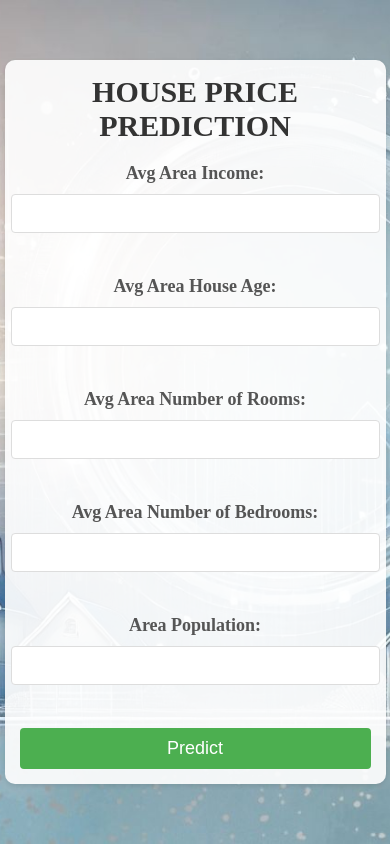
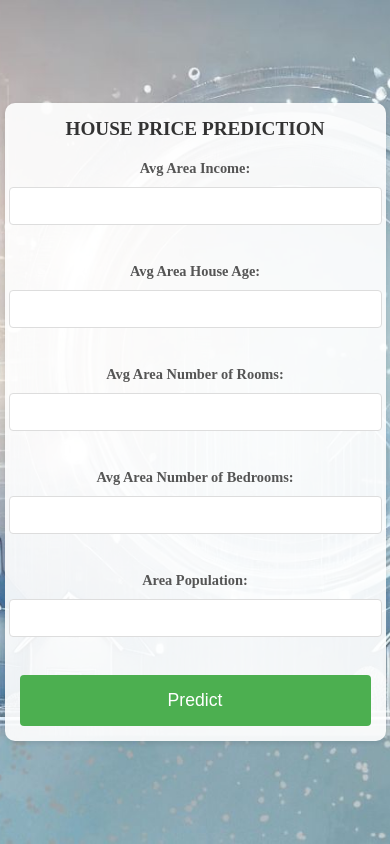
Before and after one commit to Mahalakshmi105/flask-app-repo, a Flask app: page / in a window 390 px wide. Run offline with Flask 3, Linux system fonts and the light colour scheme; parts of the project's set-up code (start-up, migrations or seed data) failed here and were passed over.

Commit message:
Update styles.css

```diff
--- a/static/styles.css
+++ b/static/styles.css
@@ -1,4 +1,3 @@
-/* General body style */
 body {
     font-family: "Times New Roman", Times, serif;
     font-size: 20px;
@@ -14,29 +13,29 @@ body {
     align-items: center;
 }
 
-/* Container for all content */
+
 .container {
     width: 90%;
-    max-width: 500px; /* Reduce the maximum width of the container */
+    max-width: 500px;
     padding: 20px;
-    background-color: rgba(255, 255, 255, 0.9); /* Semi-transparent background */
+    background-color: rgba(255, 255, 255, 0.9);
     box-shadow: 0 2px 5px rgba(0, 0, 0, 0.1);
     border-radius: 10px;
     display: flex;
     flex-direction: column;
     align-items: center;
-    gap: 20px; /* Spacing between elements */
+    gap: 20px;
 }
 
-/* Heading Style */
+
 h2 {
     text-align: center;
     color: #333;
-    font-size: 1.5em; /* Adjust font size */
-    margin: 0; /* Remove unnecessary margin */
+    font-size: 1.5em;
+    margin: 0;
 }
 
-/* Image container styles */
+
 .image-container {
     width: 100%;
     text-align: center;
@@ -49,22 +48,22 @@ h2 {
     box-shadow: 0 2px 10px rgba(0, 0, 0, 0.1);
 }
 
-/* Form Styles */
+
 form {
     width: 100%;
     display: flex;
     flex-direction: column;
     align-items: center;
-    gap: 10px; /* Reduce spacing between inputs */
+    gap: 10px;
 }
 
 label {
-    font-size: 0.9em; /* Adjust label font size */
+    font-size: 0.9em;
     color: #555;
 }
 
 input[type="text"] {
-    width: 100%; /* Ensure inputs take full width */
+    width: 100%;
     padding: 8px;
     border: 1px solid #ddd;
     border-radius: 4px;
@@ -74,22 +73,39 @@ input[type="text"] {
 input[type="submit"] {
     background-color: #4CAF50;
     color: white;
-    padding: 10px;
+    padding: 12px;
     border: none;
     border-radius: 4px;
     cursor: pointer;
-    font-size: 0.9em;
-    width: 100%; /* Full-width button */
+    font-size: 1em;
+    width: 100%;
 }
 
 input[type="submit"]:hover {
     background-color: blue;
 }
 
-/* Adjust container spacing for smaller screens */
+
 @media (max-width: 768px) {
+    body {
+        font-size: 16px;
+    }
+
     .container {
         max-width: 90%;
         padding: 15px;
     }
+
+    h2 {
+        font-size: 1.2em;
+    }
+
+    input[type="text"] {
+        padding: 10px;
+    }
+
+    input[type="submit"] {
+        font-size: 1.1em;
+        padding: 15px;
+    }
 }
```
